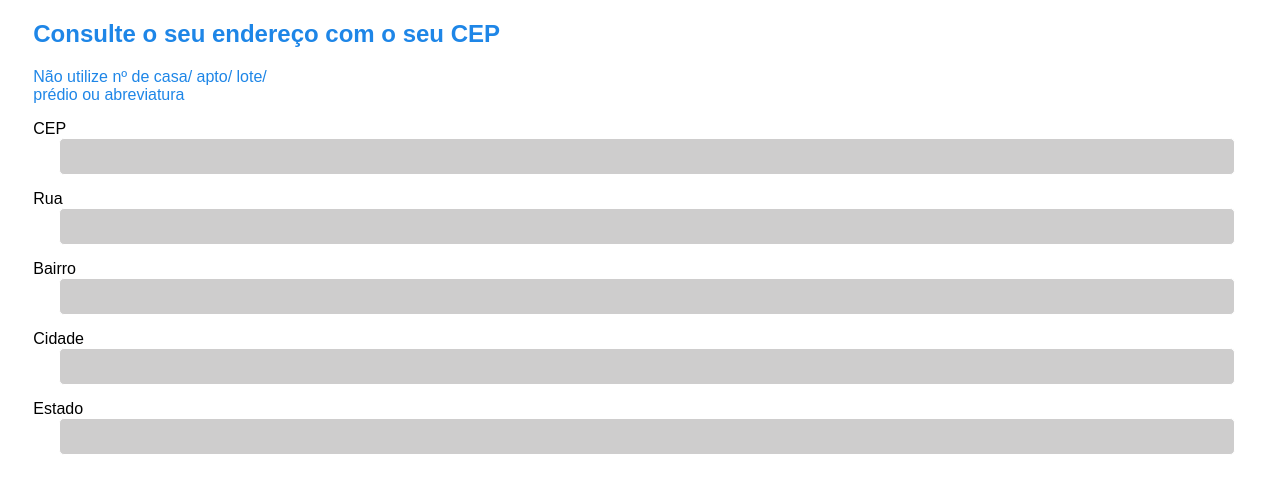
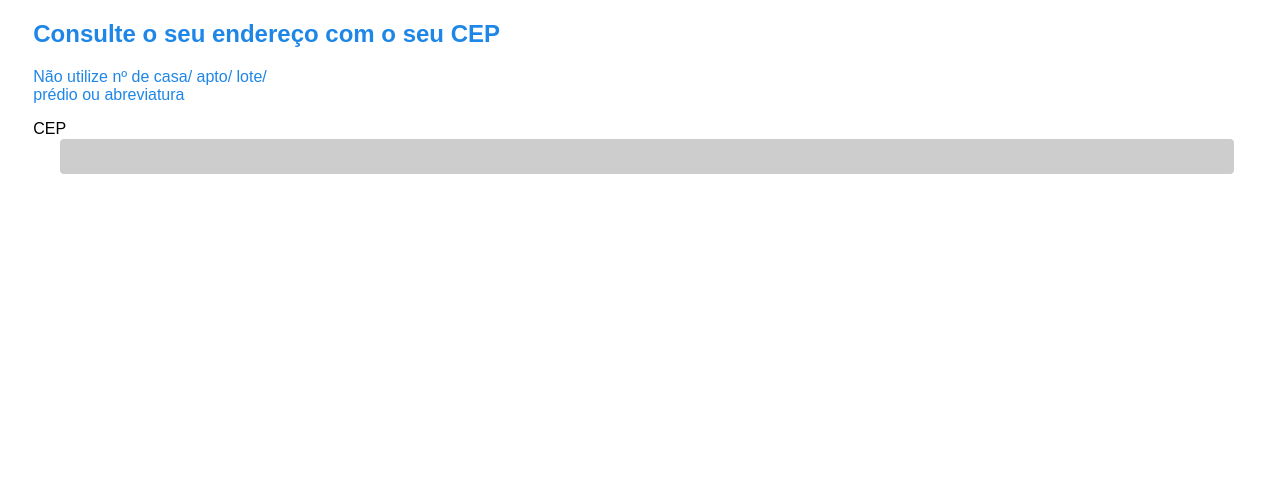
Before and after one commit to MarcoantonioCaldeira/API-Sistema-de-Pesquisa-por-CEP, a Vue app: page / in a window 1280 px wide. Shown: the top 492 px of the page. Built offline with nearby package versions, Linux system fonts and the light colour scheme.

Commit message:
finalizando projeto

```diff
--- a/package.json
+++ b/package.json
@@ -8,6 +8,7 @@
     "lint": "vue-cli-service lint"
   },
   "dependencies": {
+    "axios": "^1.1.3",
     "core-js": "^3.8.3",
     "vue": "^3.2.13",
     "vue-viacep": "^1.0.4"
--- a/src/components/Form.vue
+++ b/src/components/Form.vue
@@ -2,44 +2,74 @@
   <div>
     <h2>Consulte o seu endereço com o seu CEP</h2>
     <p>Não utilize nº de casa/ apto/ lote/ <br>prédio ou abreviatura</p>
-    <div class="frm-row">
-      <label for="cep">CEP</label>
-      <input />
-    </div>
+    <form>
+      <div class="frm-row">
+          <label for="cep">CEP</label>
+          <input type="text"  v-model="cep"  v-on:change="consulta_cep" id="cep" maxlength="8" >
+      </div>
+      <!--<div class="frm-row">
+          <label for="rua">Rua</label>
+          <input type="text" id="rua" >
+          {{ cep_data.logradouro}}
+      </div>
+      <div class="frm-row">
+          <label for="bairro">Bairro</label>
+          <input type="text" id="bairro" >
+      </div>
+      <div class="frm-row">
+          <label for="cidade">Cidade</label>
+          <input type="text" id="cidade">
 
-    <div class="frm-row">
-      <label for="cep">Rua</label>
-      <input />
-    </div>
+      </div>
+      <div class="frm-row">
+          <label for="estado">Estado</label>
+          <input type="text"  id="estado" >
+      </div>!-->
 
-    <div class="frm-row">
-      <label for="cep">Bairro</label>
-      <input />
-    </div>
-
-    <div class="frm-row">
-      <label for="cep">Cidade</label>
-      <input />
-    </div>
-
-    <div class="frm-row">
-      <label for="cep">Estado</label>
-      <input />
-    </div>
-
+      <div v-if="cep_data != null">
+        Logradouro: {{cep_data.logradouro}}
+      </div>
+    </form>
   </div>
 </template>
 
 <script>
+import { assertExpressionStatement } from '@babel/types';
 
-import input from './input.vue';
 
 export default {
   name: 'Form',
-  components:{
-    input
+  data(){
+
+    return{
+      cep: "",
+      cep_data: null
+    }
+  },
+  methods:{
+    consulta_cep(){
+      var self = this;
+
+      axios.get('https://viacep.com.br/ws/'+this.cep+'/json/')
+      .then(function (response) {
+
+        console.log(response);
+        self.cep_data = response.data;
+
+      })
+      .catch(function (error){
+
+        //console.log(error);
+      })
+      .finally(function () {
+
+      });
+    }
   }
 }
+
+
+
 </script>
 
 <style scoped>
@@ -60,4 +90,15 @@ label{
     font-family: arial;
     color:rgb(30, 134, 231)
   }
+
+  input{
+    padding: 10px;
+    border-radius: 5px;
+    border: 1px solid #fff;
+    display: block;
+    background-color: rgb(206, 205, 205);
+    width: calc(100% - 110px);
+    margin-left: 4%;
+    margin-bottom: 15px;
+}
 </style>
--- a/src/components/input.vue
+++ /dev/null
@@ -1,27 +0,0 @@
-<template>
-    <div class="frm-row">
-        <input type="text"  name="cep" id="cep" maxlength="8"/>
-    </div>
-</template>
-
-<script>
-export default{
-    name: 'input'
-}
-
-
-</script>
-<style>
-
-input{
-    padding: 10px;
-    border-radius: 5px;
-    border: 1px solid #fff;
-    display: block;
-    background-color: rgb(206, 205, 205);
-    width: calc(100% - 110px);
-    margin-left: 4%;
-    margin-bottom: 15px;
-}
-
-</style>
```
Also changed, not shown: 1 other file (tests, documents, lock files or other folders).
